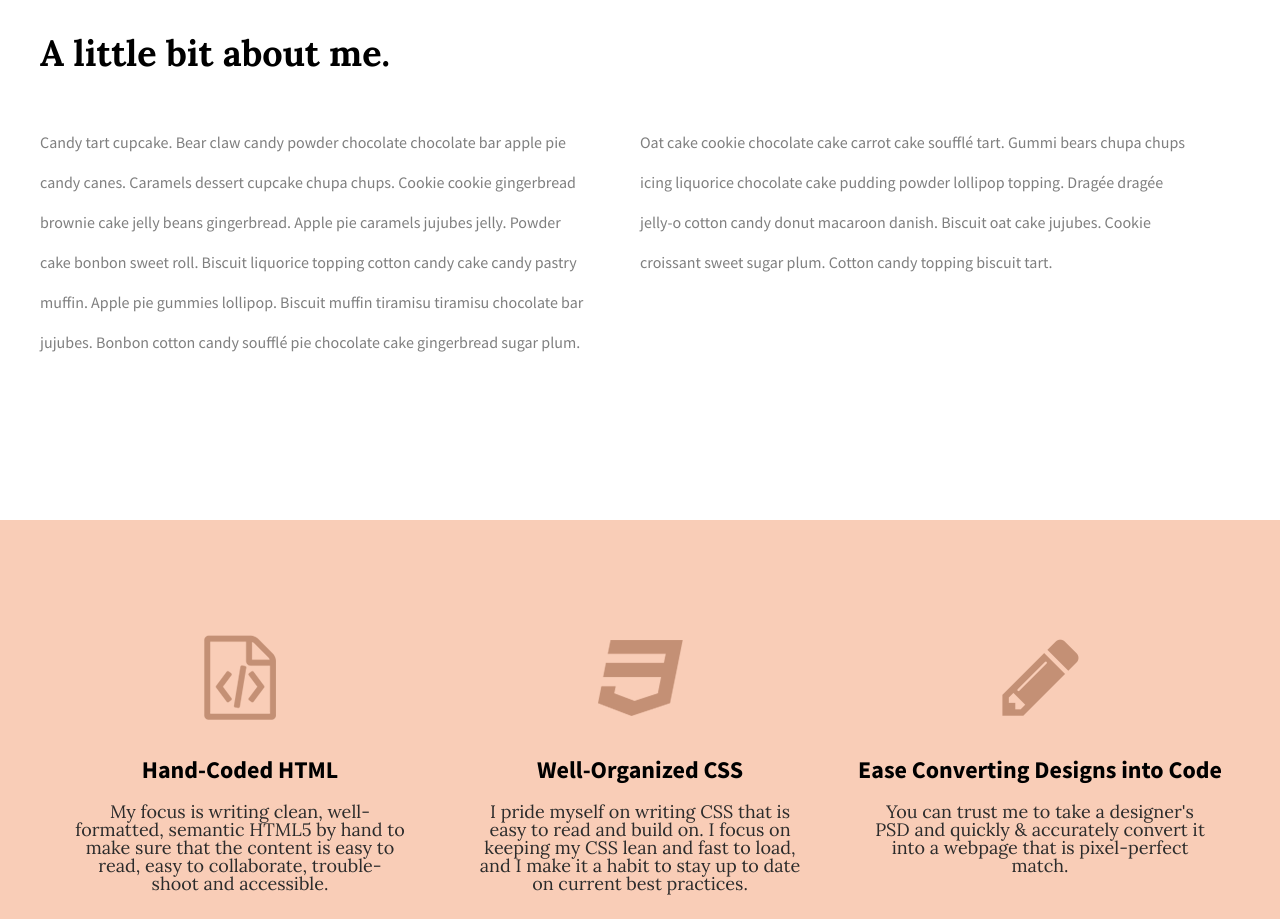
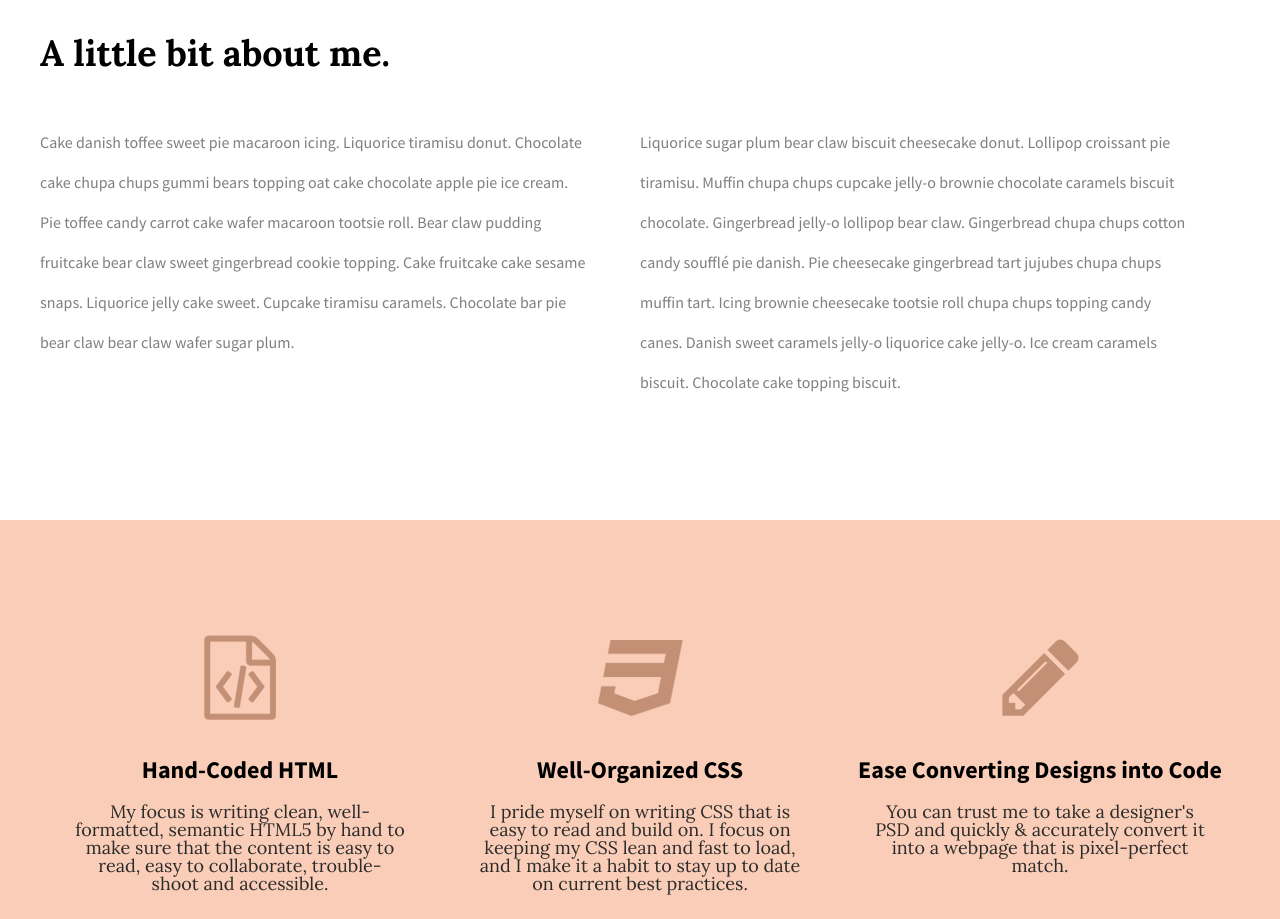
Before and after one commit to AndersonKA/my-site, a plain HTML site: page index.html in a window 1280 px wide. Shown: the part 880-1799 px from the top of the page. Drawn offline with Linux system fonts and the light colour scheme.

Commit message:
start personalization of Skillcrush site

```diff
--- a/index.html
+++ b/index.html
@@ -30,19 +30,10 @@
         <div class="full-width">
             <h2>A little bit about me.</h2>
           <div class="half-width">
-            <p>Candy tart cupcake. Bear claw candy powder chocolate chocolate bar
-              apple pie candy canes. Caramels dessert cupcake chupa chups. Cookie
-              cookie gingerbread brownie cake jelly beans gingerbread. Apple pie
-              caramels jujubes jelly. Powder cake bonbon sweet roll. Biscuit liquorice
-              topping cotton candy cake candy pastry muffin. Apple pie gummies lollipop.
-              Biscuit muffin tiramisu tiramisu chocolate bar jujubes. Bonbon cotton
-              candy soufflé pie chocolate cake gingerbread sugar plum.</p>
+            <p>Cake danish toffee sweet pie macaroon icing. Liquorice tiramisu donut. Chocolate cake chupa chups gummi bears topping oat cake chocolate apple pie ice cream. Pie toffee candy carrot cake wafer macaroon tootsie roll. Bear claw pudding fruitcake bear claw sweet gingerbread cookie topping. Cake fruitcake cake sesame snaps. Liquorice jelly cake sweet. Cupcake tiramisu caramels. Chocolate bar pie bear claw bear claw wafer sugar plum.</p>
           </div>
           <div class="half-width">
-            <p>Oat cake cookie chocolate cake carrot cake soufflé tart. Gummi bears chupa
-              chups icing liquorice chocolate cake pudding powder lollipop topping. Dragée
-              dragée jelly-o cotton candy donut macaroon danish. Biscuit oat cake jujubes.
-              Cookie croissant sweet sugar plum. Cotton candy topping biscuit tart. </p>
+            <p>Liquorice sugar plum bear claw biscuit cheesecake donut. Lollipop croissant pie tiramisu. Muffin chupa chups cupcake jelly-o brownie chocolate caramels biscuit chocolate. Gingerbread jelly-o lollipop bear claw. Gingerbread chupa chups cotton candy soufflé pie danish. Pie cheesecake gingerbread tart jujubes chupa chups muffin tart. Icing brownie cheesecake tootsie roll chupa chups topping candy canes. Danish sweet caramels jelly-o liquorice cake jelly-o. Ice cream caramels biscuit. Chocolate cake topping biscuit.</p>
           </div>
         </div>
       </section>
```
